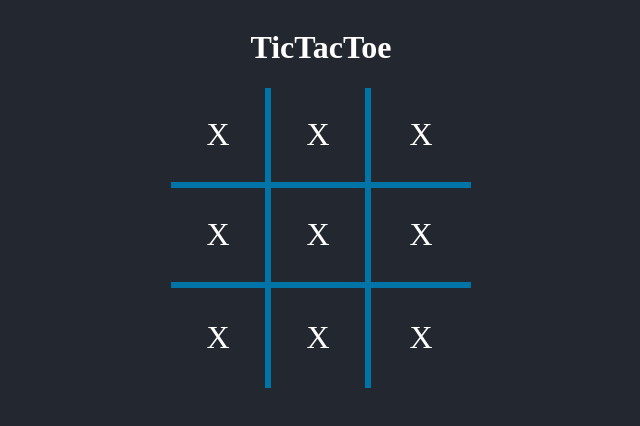
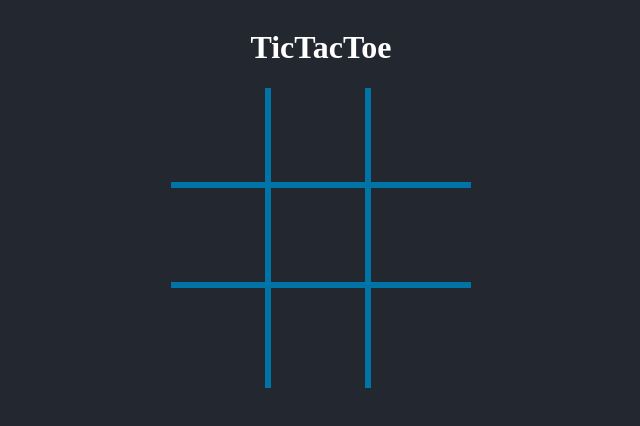
Before and after one commit to dangpvo/Room14-Web, a React (Vite) app: page / in a window 1280 px wide. Shown: the top 426 px of the page, without its empty margins (319-959 px from the left). Built offline with nearby package versions, Linux system fonts and the light colour scheme.

Commit message:
feat: finish handling clicking title and pick and switch player turn

```diff
--- a/src/components/Board/Board.jsx
+++ b/src/components/Board/Board.jsx
@@ -3,18 +3,50 @@ import Tile from "../Tile/Tile";
 import Strike from "../Strike/Strike";
 import "./Board.css";
 
-const Board = () => {
+const Board = ({ tiles, onTileClick }) => {
   return (
     <div className="board">
-      <Tile className="right-border bottom-border" />
-      <Tile className="right-border bottom-border" />
-      <Tile className="bottom-border" />
-      <Tile className="right-border bottom-border" />
-      <Tile className="right-border bottom-border" />
-      <Tile className="bottom-border" />
-      <Tile className="right-border" />
-      <Tile className="right-border" />
-      <Tile />
+      <Tile
+        onClick={() => onTileClick(0)}
+        value={tiles[0]}
+        className="right-border bottom-border"
+      />
+      <Tile
+        onClick={() => onTileClick(1)}
+        value={tiles[1]}
+        className="right-border bottom-border"
+      />
+      <Tile
+        onClick={() => onTileClick(2)}
+        value={tiles[2]}
+        className="bottom-border"
+      />
+      <Tile
+        onClick={() => onTileClick(3)}
+        value={tiles[3]}
+        className="right-border bottom-border"
+      />
+      <Tile
+        onClick={() => onTileClick(4)}
+        value={tiles[4]}
+        className="right-border bottom-border"
+      />
+      <Tile
+        onClick={() => onTileClick(5)}
+        value={tiles[5]}
+        className="bottom-border"
+      />
+      <Tile
+        onClick={() => onTileClick(6)}
+        value={tiles[6]}
+        className="right-border"
+      />
+      <Tile
+        onClick={() => onTileClick(7)}
+        value={tiles[7]}
+        className="right-border"
+      />
+      <Tile onClick={() => onTileClick(8)} value={tiles[8]} />
       <Strike />
     </div>
   );
--- a/src/components/Tile/Tile.jsx
+++ b/src/components/Tile/Tile.jsx
@@ -1,8 +1,12 @@
 import React from "react";
 import "./Tile.css";
 
-const Tile = ({ className }) => {
-  return <div className={`tile ${className}`}>X</div>;
+const Tile = ({ className, value, onClick }) => {
+  return (
+    <div className={`tile ${className}`} onClick={onClick}>
+      {value}
+    </div>
+  );
 };
 
 export default Tile;
--- a/src/pages/TicTacToe/TicTacToe.jsx
+++ b/src/pages/TicTacToe/TicTacToe.jsx
@@ -1,11 +1,28 @@
-import React from "react";
+import React, { useState } from "react";
 import Board from "../../components/Board/Board";
 
+const PLAYER_X = "X";
+const PLAYER_O = "O";
+
 const TicTacToe = () => {
+  const [tiles, setTiles] = useState(Array(9).fill(null));
+  const [playerTurn, setPlayerTurn] = useState(PLAYER_X);
+
+  const handleTileClick = (index) => {
+    const newTiles = [...tiles];
+    newTiles[index] = playerTurn;
+    setTiles(newTiles);
+    if (playerTurn === PLAYER_X) {
+      setPlayerTurn(PLAYER_O);
+    } else {
+      setPlayerTurn(PLAYER_X);
+    }
+  };
+
   return (
     <div>
       <h1>TicTacToe</h1>
-      <Board />
+      <Board tiles={tiles} onTileClick={handleTileClick} />
     </div>
   );
 };
```
